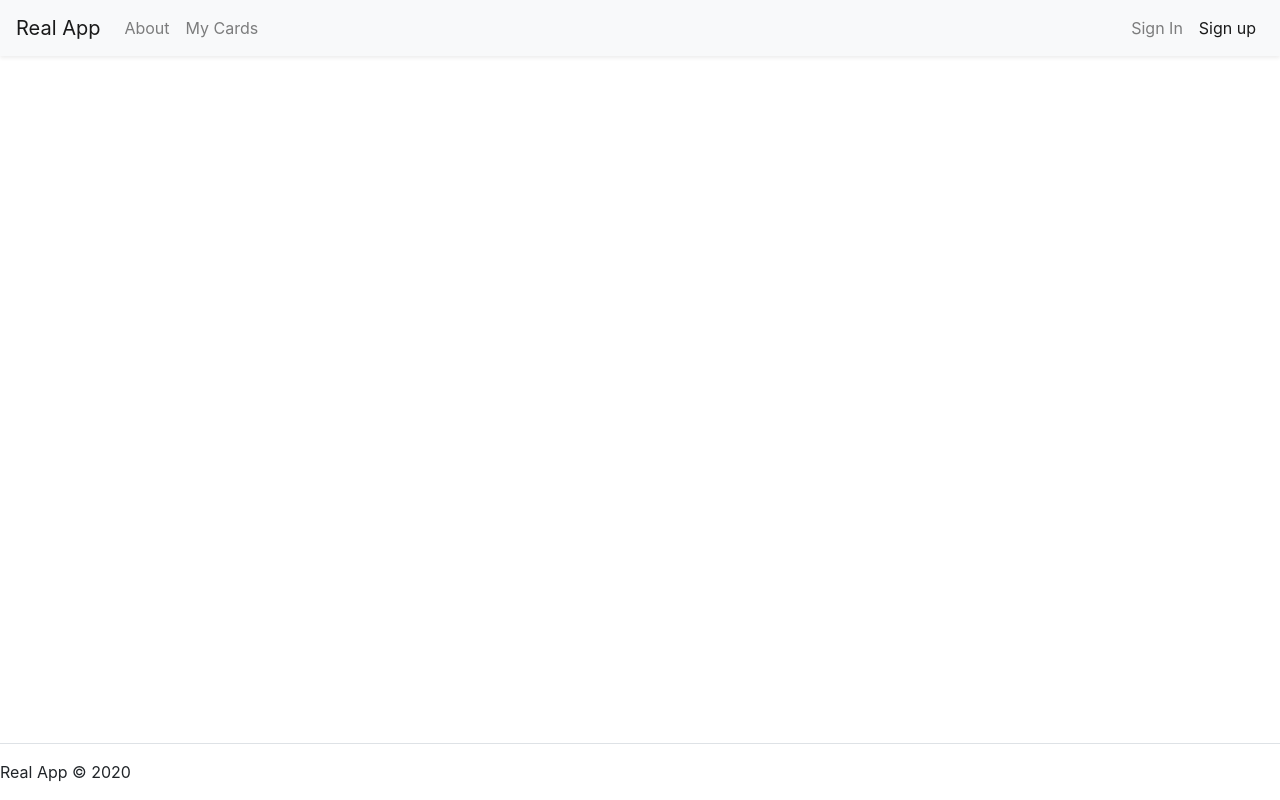
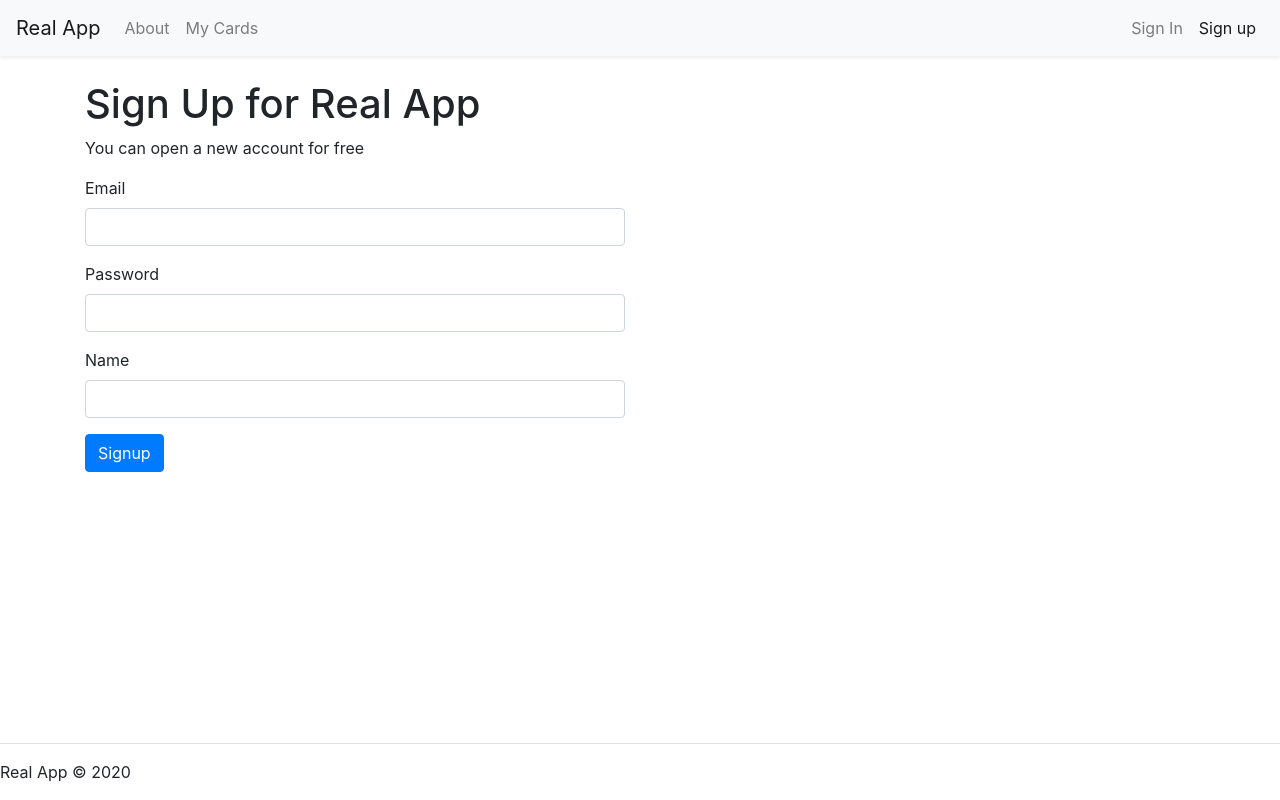
Before and after one commit to DiegoElgart/Real-App, a React (Create React App) app: page /signup in a window 1280 px wide. Built offline with nearby package versions, Linux system fonts and the light colour scheme.

Commit message:
7: backend

```diff
--- a/package.json
+++ b/package.json
@@ -7,13 +7,15 @@
     "@testing-library/jest-dom": "^4.2.4",
     "@testing-library/react": "^9.5.0",
     "@testing-library/user-event": "^7.2.1",
+    "axios": "^0.20.0",
     "bootstrap": "^4.5.2",
+    "joi-browser": "^13.4.0",
     "jquery": "^3.5.1",
     "popper.js": "^1.16.1",
     "react": "^16.13.1",
     "react-dom": "^16.13.1",
     "react-router-dom": "^5.2.0",
-    "react-scripts": "3.4.3"
+    "react-scripts": "^3.4.3"
   },
   "scripts": {
     "start": "react-scripts start",
--- a/src/App.js
+++ b/src/App.js
@@ -5,6 +5,7 @@
 import Footer from "./components/footer";
 import Home from "./components/home";
 import About from "./components/about";
+import SignUp from "./components/singup";
 
 function App() {
   return (
@@ -14,6 +15,7 @@
       </header>
       <main className='container-fluid flex-fill'>
         <Switch>
+          <Route path='/signup' component={SignUp}></Route>
           <Route path='/about' component={About}></Route>
           <Route path='/' exact component={Home}></Route>
         </Switch>
--- a/src/components/about.jsx
+++ b/src/components/about.jsx
@@ -1,15 +1,12 @@
 import React, { Component } from "react";
+import PageHeader from "./common/pageHeader";
 
 class About extends Component {
   state = {};
   render() {
     return (
       <div className='container'>
-        <div className='row'>
-          <div className='col-12 mt-4'>
-            <h1>About Real App</h1>
-          </div>
-        </div>
+        <PageHeader titleText='About Real App'></PageHeader>
         <div className='row'>
           <div className='col-12'>
             <p>
--- /dev/null
+++ b/src/components/common/form.jsx
@@ -0,0 +1,74 @@
+import React, { Component } from "react";
+import Input from "./input";
+import Joi from "joi-browser";
+
+class Form extends Component {
+  validate = () => {
+    const { error } = Joi.validate(this.state.data, this.schema, {
+      abortEarly: false,
+    });
+    if (!error) return null;
+
+    const errors = {};
+    for (let item of error.details) {
+      errors[item.path[0]] = item.message;
+    }
+    return errors;
+  };
+
+  validateProperty = ({ name, value }) => {
+    const obj = { [name]: value };
+    const schema = { [name]: this.schema[name] }
+    const { error } = Joi.validate(obj, schema);
+    return error ? error.details[0].message : null;
+
+  };
+
+
+  handleSubmit = (e) => {
+    e.preventDefault();
+    const errors = this.validate();
+    // if (errors) {
+    //   this.setState({ errors });
+    // }
+    this.setState({ errors: errors || {} })
+
+    if (errors) return
+    this.doSubmit()
+  };
+
+  handleChange = ({ currentTarget: input }) => {
+    const errors = { ...this.state.errors };
+    const errorMessage = this.validateProperty(input)
+    if (errorMessage) {
+      errors[input.name] = errorMessage;
+    } else {
+      delete errors[input.name]
+    }
+
+
+    const data = { ...this.state.data };
+    data[input.name] = input.value;
+    this.setState({ data, errors });
+  };
+
+  renderInput(name, label, type = "text") {
+    const { data, errors } = this.state;
+    return (
+      <Input
+        type={type}
+        name={name}
+        label={label}
+        onChange={this.handleChange}
+        value={data[name]}
+        error={errors[name]}
+      />
+    );
+  }
+
+  renderButton(label) {
+    return <button disable={this.validate()} className='btn btn-primary'>{label}</button>;
+  }
+}
+
+export default Form;
--- a/src/components/common/input.jsx
+++ b/src/components/common/input.jsx
@@ -2,16 +2,15 @@
 
 const Input = ({ name, label, error, ...rest }) => {
   return (
-    <div className='form-group'>
+    <div className="form-group">
       <label htmlFor={name}>{label}</label>
       <input
         {...rest}
         id={name}
         name={name}
-        type='text'
-        className={`form-contrl ${error ? "is-invalid" : "is-valid"}`}
+        className="form-control"
       />
-      {error && <span className='invalid-feedback'>{error}</span>}
+      {error && <span className='text-danger'>{error}</span>}
     </div>
   );
 };
--- a/src/components/home.jsx
+++ b/src/components/home.jsx
@@ -1,20 +1,24 @@
 import React, { Component } from "react";
+import PageHeader from "./common/pageHeader";
+import Input from "./common/input";
 
 class Home extends Component {
   state = {};
   render() {
     return (
       <div className='container'>
-        <div className='row'>
-          <div className='col-12 mt-4'>
-            <h1>Real App Home Page</h1>
-          </div>
-        </div>
+        <PageHeader titleText=' Real App Home Page'></PageHeader>
         <div className='row'>
           <div className='col-12'>
             <p>This is my first react project and it is awesome!</p>
           </div>
         </div>
+        <Input
+          type='number'
+          placeholder='4'
+          name='myinput'
+          label='my inputs label'
+          error='this is a serious error!!'></Input>
       </div>
     );
   }
--- a/src/components/singup.jsx
+++ b/src/components/singup.jsx
@@ -1,18 +1,43 @@
-import React, { Component } from "react";
+import React from 'react'
+import PageHeader from "./common/pageHeader";
+import Form from "./common/form";
+import Joi from "joi-browser";
 
-class SignUp extends Component {
-  state = {};
+class SignUp extends Form {
+  state = {
+    data: {
+      name: "",
+      password: "",
+      email: "",
+    },
+    errors: {},
+  };
+
+  schema = {
+    email: Joi.string().required().email().label("Email"),
+    password: Joi.string().required().min(6).label("Password"),
+    name: Joi.string().required().min(2).label("Name"),
+  };
+  doSubmit() {
+    console.log("submited", this.state)
+  }
   render() {
     return (
       <div className='container'>
+        <PageHeader titleText='Sign Up for Real App'></PageHeader>
         <div className='row'>
-          <div className='col-12 mt-4'>
-            <h1>Sing up for Real App</h1>
+          <div className='col-12'>
+            <p>You can open a new account for free</p>
           </div>
         </div>
         <div className='row'>
-          <div className='col-12'>
-            <p>You can open a new account for free</p>
+          <div className='col-lg-6'>
+            <form onSubmit={this.handleSubmit} noValidate autoComplete='off'>
+              {this.renderInput("email", "Email", "email")}
+              {this.renderInput("password", "Password", "password")}
+              {this.renderInput("name", "Name")}
+              {this.renderButton("Signup")}
+            </form>
           </div>
         </div>
       </div>
```
Also changed, not shown: src/services/httpService.js (added, +9 -0 lines), src/changelog.md, 1 other file (tests, documents, lock files or other folders).
